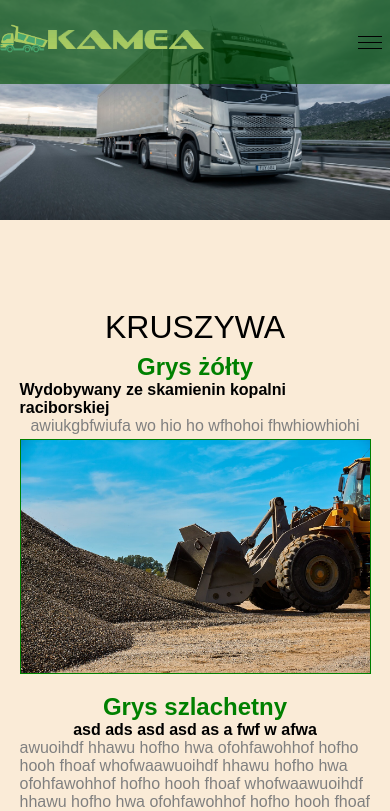
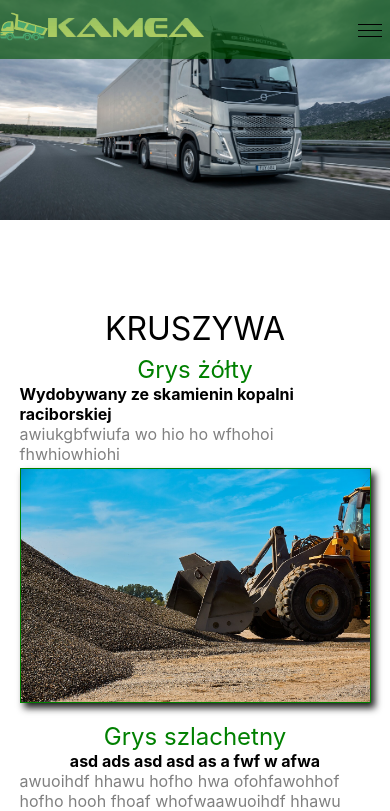
Before and after one commit to DAGORINC/kamea, a React (Create React App) app: page / in a window 390 px wide. Shown: the top 811 px of the page. Built offline with nearby package versions, Linux system fonts and the light colour scheme.

Commit message:
mobile renovavtion4

```diff
--- a/src/App.css
+++ b/src/App.css
@@ -2,10 +2,11 @@
   box-sizing: border-box;
   padding: 0;
   margin: 0;
-  font-family: sans-serif;
+  font-family: -apple-system, system-ui, BlinkMacSystemFont, "Segoe UI", Roboto, "Helvetica Neue", Arial, sans-serif;
+  font-weight: normal;
 }
 body{
-  background-color: antiquewhite;
+  background-color: white;
 }
 html, body{
   scroll-behavior: smooth;
--- a/src/components/Navbar/navbar.module.css
+++ b/src/components/Navbar/navbar.module.css
@@ -3,8 +3,8 @@
     display: flex;
     background-color: rgba(0, 80, 0, 0.649);
     color: white;
-    font-size: large;
-    height: 10vh;
+    font-size: medium;
+    height: 7vh;
     width: 100%;
 }
 .menu{
@@ -24,7 +24,7 @@
     list-style: none;
 }
 .carImg{
-    height: 4vw;
+    height: 8vh;
     max-width: 40vw;
 }
 .subtitleImg{
--- a/src/components/Templates/Kruszywa/kruszywa.module.css
+++ b/src/components/Templates/Kruszywa/kruszywa.module.css
@@ -10,6 +10,7 @@
     margin-bottom: 5%;
     display: flex;
     align-items: center;
+    box-shadow: 4px 5px 7px 0px rgb(30, 30, 30);
 }
 .rightPost .mainImg{
     margin-left: 2%;
```
